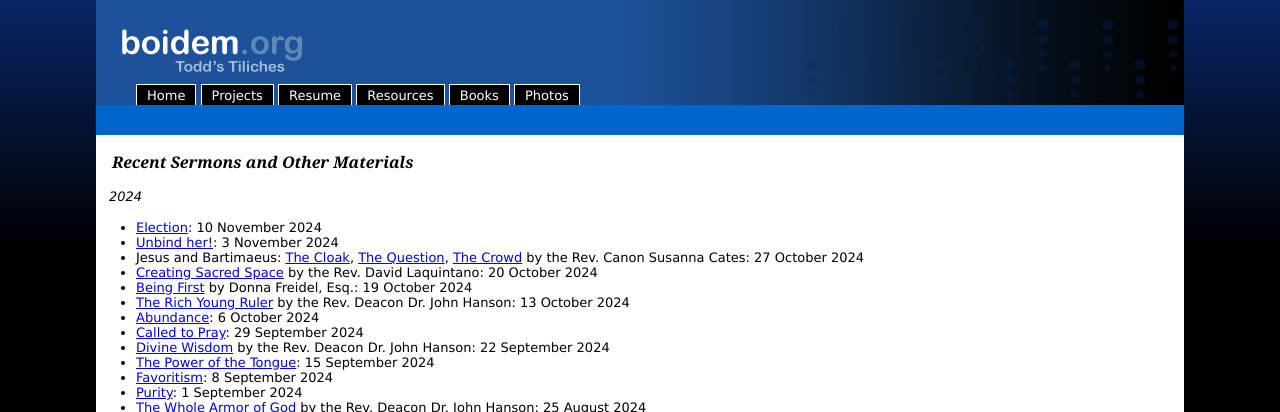
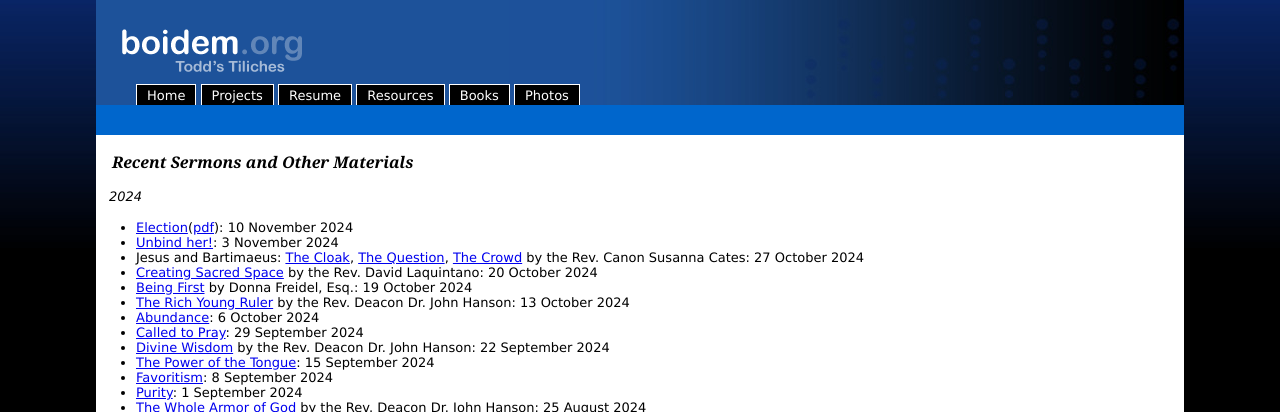
Before and after one commit to toddfoster/toddfoster.github.com, a Jekyll site: the page built from projects.md, in a window 1280 px wide and 900 px high. Shown: the top 412 px of the window. Built offline with Jekyll 4.4.1, drawn with Linux system fonts in a browser that asks for light colours.

Commit message:
add pdf to sermon

```diff
--- a/projects.md
+++ b/projects.md
@@ -7,7 +7,7 @@ Recent Sermons and Other Materials
 ----------------------------------
 
 *2024*
-* [Election](http://cdn.boidem.org/2024/sermons/StT20241110.mp3): 10 November 2024
+* [Election](http://cdn.boidem.org/2024/sermons/StT20241110.mp3)([pdf](http://cdn.boidem.org/2024/sermons/20241110-Proper27B.pdf)): 10 November 2024
 * [Unbind her!](http://cdn.boidem.org/2024/sermons/StT20241103.mp3): 3 November 2024
 * Jesus and Bartimaeus: [The Cloak](http://cdn.boidem.org/2024/sermons/StT20241026-SC.mp3), [The Question](http://cdn.boidem.org/2024/sermons/StT20241027a-SC.mp3), [The Crowd](http://cdn.boidem.org/2024/sermons/StT20241027b-SC.mp3) by the Rev. Canon Susanna Cates: 27 October 2024
 * [Creating Sacred Space](http://cdn.boidem.org/2024/sermons/StT20241020-DL.mp3) by the Rev. David Laquintano: 20 October 2024
```
